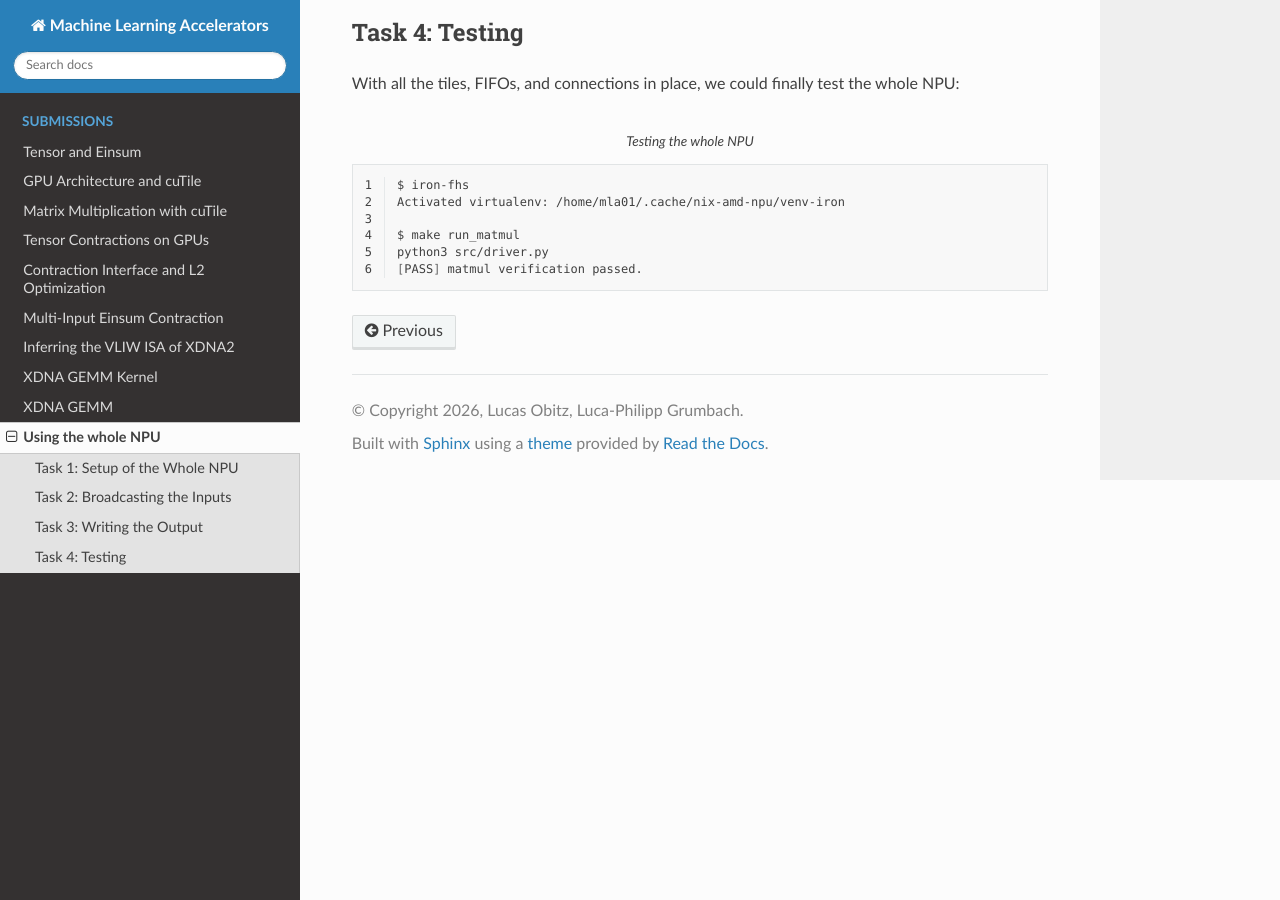
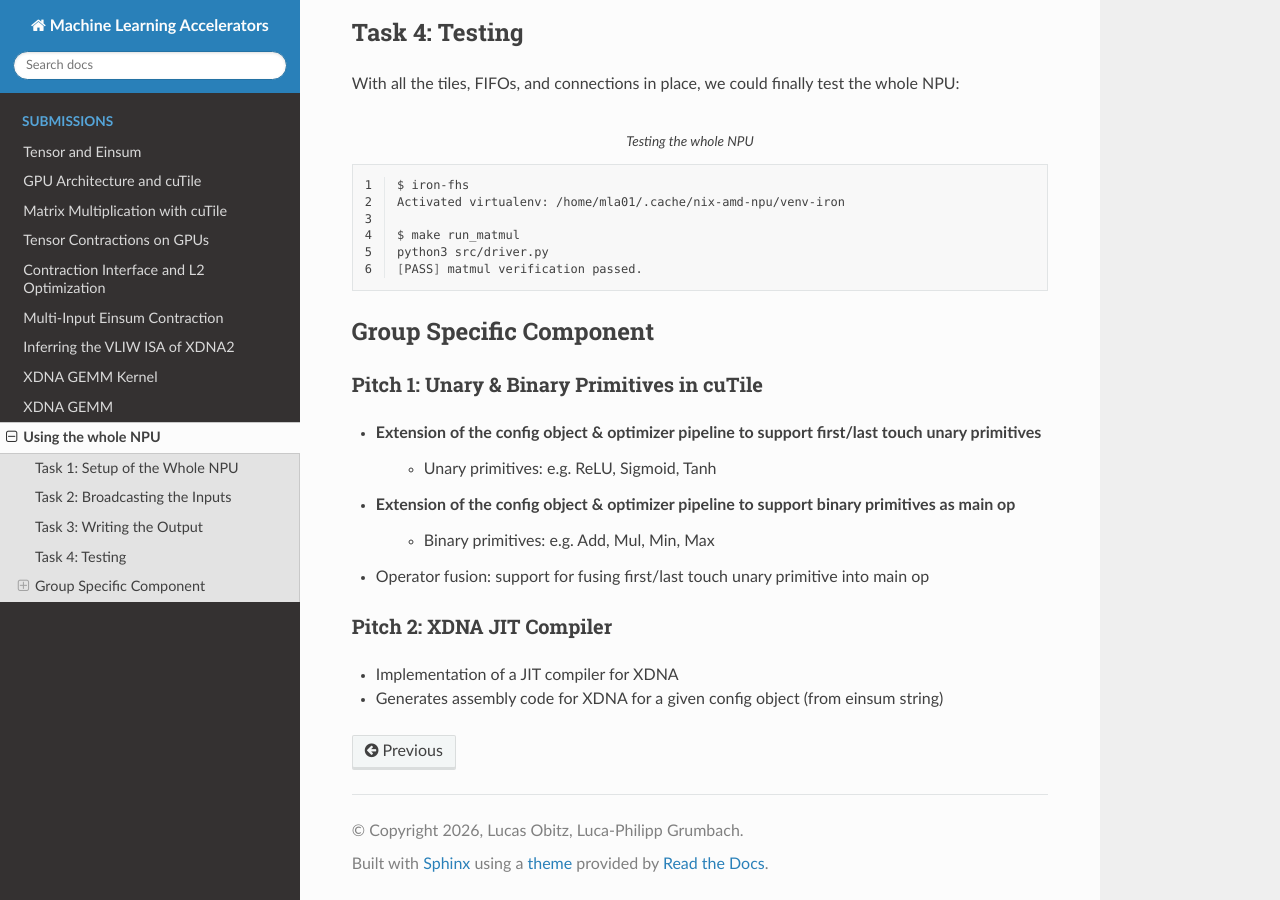
Before and after one commit to Shad00Z/machine-learning-accelerators, a Sphinx documentation site: the page built from docs/source/submissions/10_whole_npu.rst, in a window 1280 px wide and 900 px high, scrolled down 4780 px. Built offline with Sphinx 7.4.7 and the Read the Docs theme 3.1.0, drawn with Linux system fonts in a browser that asks for light colours.

Commit message:
first ideas

```diff
--- a/docs/source/submissions/10_whole_npu.rst
+++ b/docs/source/submissions/10_whole_npu.rst
@@ -248,3 +248,21 @@ With all the tiles, FIFOs, and connections in place, we could finally test the w
     $ make run_matmul
     python3 src/driver.py
     [PASS] matmul verification passed.
+
+Group Specific Component
+--------------------------------
+
+Pitch 1: Unary & Binary Primitives in cuTile
+^^^^^^^^^^^^^^^^^^^^^^^^^^^^^^^^^^^^^^^^^^^^^^^
+
+- Extension of the config object & optimizer pipeline to support first/last touch unary primitives
+    - Unary primitives: e.g. ReLU, Sigmoid, Tanh
+- Extension of the config object & optimizer pipeline to support binary primitives as main op
+    - Binary primitives: e.g. Add, Mul, Min, Max
+- Operator fusion: support for fusing first/last touch unary primitive into main op
+
+Pitch 2: XDNA JIT Compiler
+^^^^^^^^^^^^^^^^^^^^^^^^^^^^^^^^
+
+- Implementation of a JIT compiler for XDNA
+- Generates assembly code for XDNA for a given config object (from einsum string)
```
